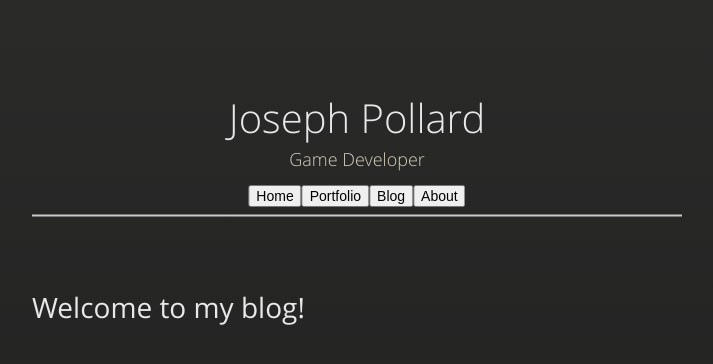
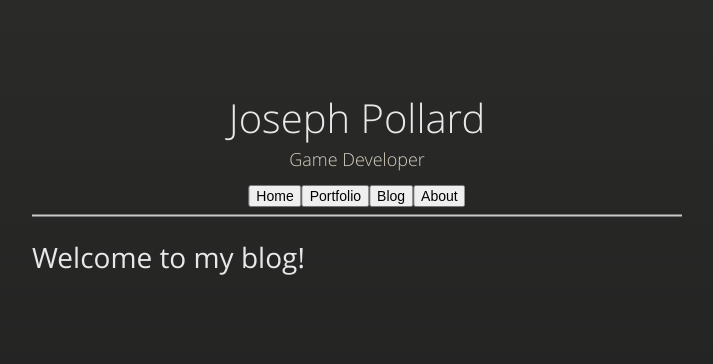
Before and after one commit to Dizlen/Website, a Jekyll site: the page built from blog.md, in a window 1280 px wide. Shown: the top 364 px of the page, without its empty margins (283-996 px from the left). Built offline with Jekyll 4.4.1, drawn with Linux system fonts in a browser that asks for light colours; our own code applies the rules of GitHub Pages for plain Markdown files.

Commit message:
0 margin on title

```diff
--- a/_sass/jekyll-theme-midnight.scss
+++ b/_sass/jekyll-theme-midnight.scss
@@ -239,7 +239,7 @@ section {
   #title {
     border: 0;
     outline: none;
-    margin: 0 0 50px 0;
+    margin: 0 0 0px 0;
     padding: 0 0 5px 0;
 
     h1 {
```
